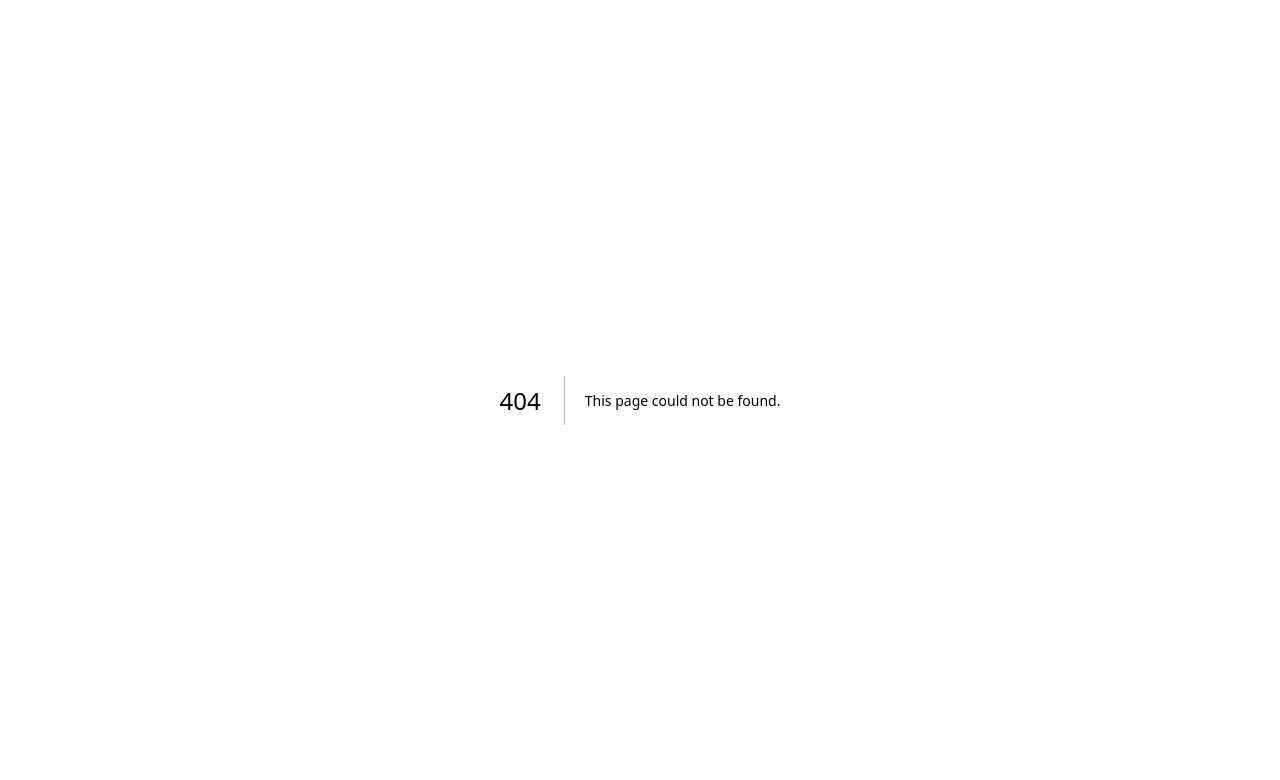
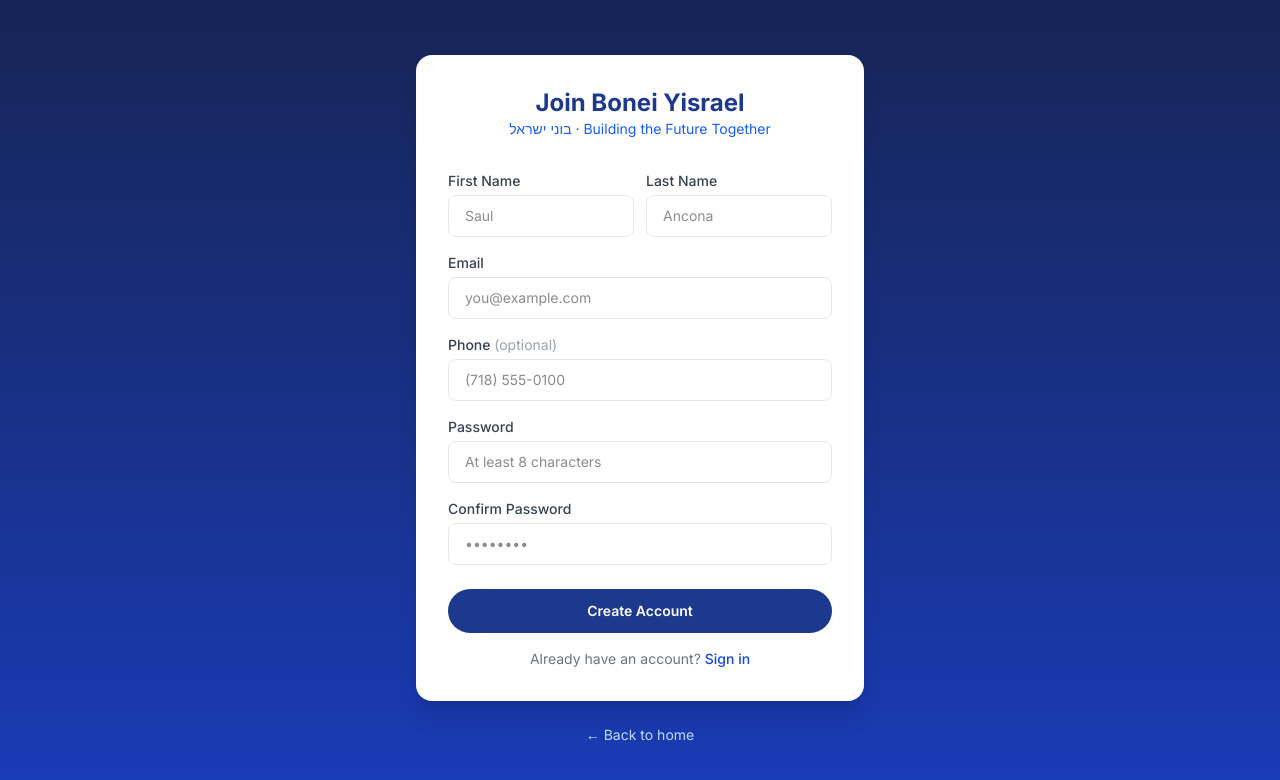
Before and after one commit to sa3726/bonei-yisrael, a Next.js app: page /signup in a window 1280 px wide. Before the commit this address had no page. Shown: the top 780 px of the page. Built offline with nearby package versions, Linux system fonts and the light colour scheme; no server answers.

Commit message:
Add sign up page

```diff
--- a/src/app/login/page.tsx
+++ b/src/app/login/page.tsx
@@ -65,6 +65,10 @@ export default function LoginPage() {
           >
             {loading ? 'Signing in…' : 'Sign In'}
           </button>
+          <p className="text-center text-sm text-gray-500">
+            Don&apos;t have an account?{' '}
+            <Link href="/signup" className="text-blue-700 font-medium hover:underline">Join us</Link>
+          </p>
         </form>
       </div>
       <Link href="/" className="mt-6 text-blue-200 text-sm hover:text-white">← Back to home</Link>
--- a/src/app/page.tsx
+++ b/src/app/page.tsx
@@ -79,7 +79,7 @@ export default function Home() {
         </p>
         <div className="flex gap-4 flex-wrap justify-center">
           <Link
-            href="/login"
+            href="/signup"
             className="rounded-full bg-yellow-400 px-8 py-3 font-semibold text-blue-950 hover:bg-yellow-300 transition-colors"
           >
             Join the Movement
@@ -187,7 +187,7 @@ export default function Home() {
         <p className="text-blue-200 mb-8 max-w-md mx-auto">Communities that last are the ones that build — deliberately, patiently, and together. Be part of what's being built.</p>
         <div className="flex gap-4 justify-center flex-wrap">
           <Link
-            href="/login"
+            href="/signup"
             className="rounded-full bg-yellow-400 px-8 py-3 font-semibold text-blue-950 hover:bg-yellow-300 transition-colors"
           >
             Join the Movement
--- /dev/null
+++ b/src/app/signup/page.tsx
@@ -0,0 +1,146 @@
+'use client'
+
+import { useState } from 'react'
+import { createClient } from '@/lib/supabase/client'
+import { useRouter } from 'next/navigation'
+import Link from 'next/link'
+
+export default function SignupPage() {
+  const [form, setForm] = useState({
+    firstName: '', lastName: '', email: '', phone: '', password: '', confirm: '',
+  })
+  const [loading, setLoading] = useState(false)
+  const [error, setError] = useState('')
+  const [success, setSuccess] = useState(false)
+  const router = useRouter()
+  const supabase = createClient()
+
+  function handleChange(e: React.ChangeEvent<HTMLInputElement>) {
+    setForm(f => ({ ...f, [e.target.name]: e.target.value }))
+  }
+
+  async function handleSubmit(e: React.FormEvent) {
+    e.preventDefault()
+    setError('')
+
+    if (form.password !== form.confirm) {
+      setError('Passwords do not match')
+      return
+    }
+    if (form.password.length < 8) {
+      setError('Password must be at least 8 characters')
+      return
+    }
+
+    setLoading(true)
+    const { error } = await supabase.auth.signUp({
+      email: form.email,
+      password: form.password,
+      options: {
+        data: {
+          first_name: form.firstName,
+          last_name: form.lastName,
+          phone: form.phone,
+          full_name: `${form.firstName} ${form.lastName}`,
+        }
+      }
+    })
+
+    if (error) {
+      setError(error.message)
+      setLoading(false)
+    } else {
+      setSuccess(true)
+    }
+  }
+
+  if (success) {
+    return (
+      <div className="min-h-screen flex flex-col items-center justify-center bg-gradient-to-b from-blue-950 to-blue-800 px-4">
+        <div className="w-full max-w-sm bg-white rounded-2xl shadow-xl p-8 text-center">
+          <div className="text-5xl mb-4">✉️</div>
+          <h2 className="text-xl font-bold text-blue-900 mb-2">Check your email</h2>
+          <p className="text-gray-500 text-sm mb-6">
+            We sent a confirmation link to <strong>{form.email}</strong>. Click it to activate your account.
+          </p>
+          <Link href="/login" className="rounded-full bg-blue-900 px-6 py-2.5 text-sm font-semibold text-white hover:bg-blue-800 transition-colors">
+            Back to Login
+          </Link>
+        </div>
+      </div>
+    )
+  }
+
+  return (
+    <div className="min-h-screen flex flex-col items-center justify-center bg-gradient-to-b from-blue-950 to-blue-800 px-4 py-12">
+      <div className="w-full max-w-md bg-white rounded-2xl shadow-xl p-8">
+        <div className="text-center mb-8">
+          <h1 className="text-2xl font-bold text-blue-900">Join Bonei Yisrael</h1>
+          <p className="text-blue-600 text-sm">בוני ישראל · Building the Future Together</p>
+        </div>
+
+        <form onSubmit={handleSubmit} className="flex flex-col gap-4">
+          <div className="grid grid-cols-2 gap-3">
+            <div>
+              <label className="block text-sm font-medium text-gray-700 mb-1">First Name</label>
+              <input name="firstName" value={form.firstName} onChange={handleChange} required
+                className="w-full rounded-lg border border-gray-200 px-4 py-2.5 text-sm focus:outline-none focus:ring-2 focus:ring-blue-500"
+                placeholder="Saul" />
+            </div>
+            <div>
+              <label className="block text-sm font-medium text-gray-700 mb-1">Last Name</label>
+              <input name="lastName" value={form.lastName} onChange={handleChange} required
+                className="w-full rounded-lg border border-gray-200 px-4 py-2.5 text-sm focus:outline-none focus:ring-2 focus:ring-blue-500"
+                placeholder="Ancona" />
+            </div>
+          </div>
+
+          <div>
+            <label className="block text-sm font-medium text-gray-700 mb-1">Email</label>
+            <input name="email" type="email" value={form.email} onChange={handleChange} required
+              className="w-full rounded-lg border border-gray-200 px-4 py-2.5 text-sm focus:outline-none focus:ring-2 focus:ring-blue-500"
+              placeholder="you@example.com" />
+          </div>
+
+          <div>
+            <label className="block text-sm font-medium text-gray-700 mb-1">Phone <span className="text-gray-400 font-normal">(optional)</span></label>
+            <input name="phone" type="tel" value={form.phone} onChange={handleChange}
+              className="w-full rounded-lg border border-gray-200 px-4 py-2.5 text-sm focus:outline-none focus:ring-2 focus:ring-blue-500"
+              placeholder="(718) 555-0100" />
+          </div>
+
+          <div>
+            <label className="block text-sm font-medium text-gray-700 mb-1">Password</label>
+            <input name="password" type="password" value={form.password} onChange={handleChange} required
+              className="w-full rounded-lg border border-gray-200 px-4 py-2.5 text-sm focus:outline-none focus:ring-2 focus:ring-blue-500"
+              placeholder="At least 8 characters" />
+          </div>
+
+          <div>
+            <label className="block text-sm font-medium text-gray-700 mb-1">Confirm Password</label>
+            <input name="confirm" type="password" value={form.confirm} onChange={handleChange} required
+              className="w-full rounded-lg border border-gray-200 px-4 py-2.5 text-sm focus:outline-none focus:ring-2 focus:ring-blue-500"
+              placeholder="••••••••" />
+          </div>
+
+          {error && (
+            <div className="bg-red-50 border border-red-100 rounded-lg px-4 py-3 text-sm text-red-600">
+              {error}
+            </div>
+          )}
+
+          <button type="submit" disabled={loading}
+            className="rounded-full bg-blue-900 py-3 text-sm font-semibold text-white hover:bg-blue-800 transition-colors disabled:opacity-50 mt-2">
+            {loading ? 'Creating account…' : 'Create Account'}
+          </button>
+
+          <p className="text-center text-sm text-gray-500">
+            Already have an account?{' '}
+            <Link href="/login" className="text-blue-700 font-medium hover:underline">Sign in</Link>
+          </p>
+        </form>
+      </div>
+      <Link href="/" className="mt-6 text-blue-200 text-sm hover:text-white">← Back to home</Link>
+    </div>
+  )
+}
```
